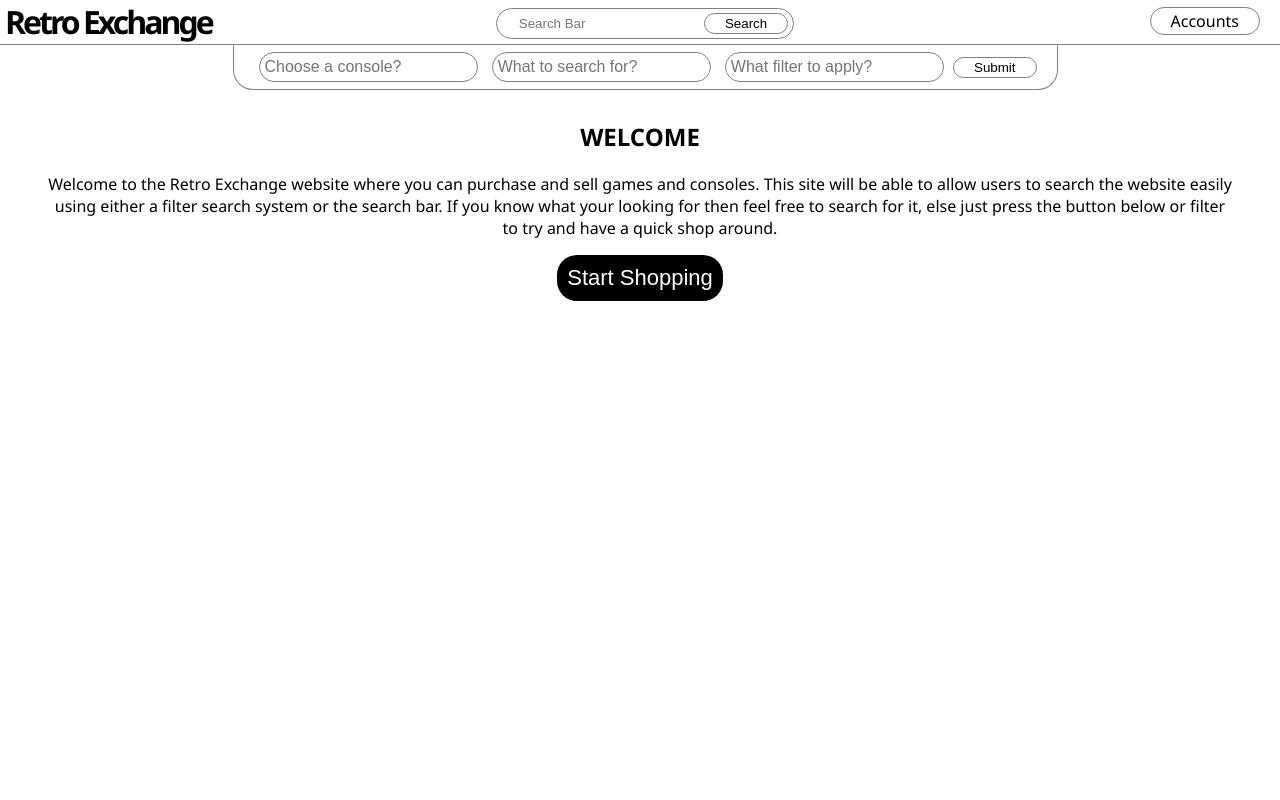
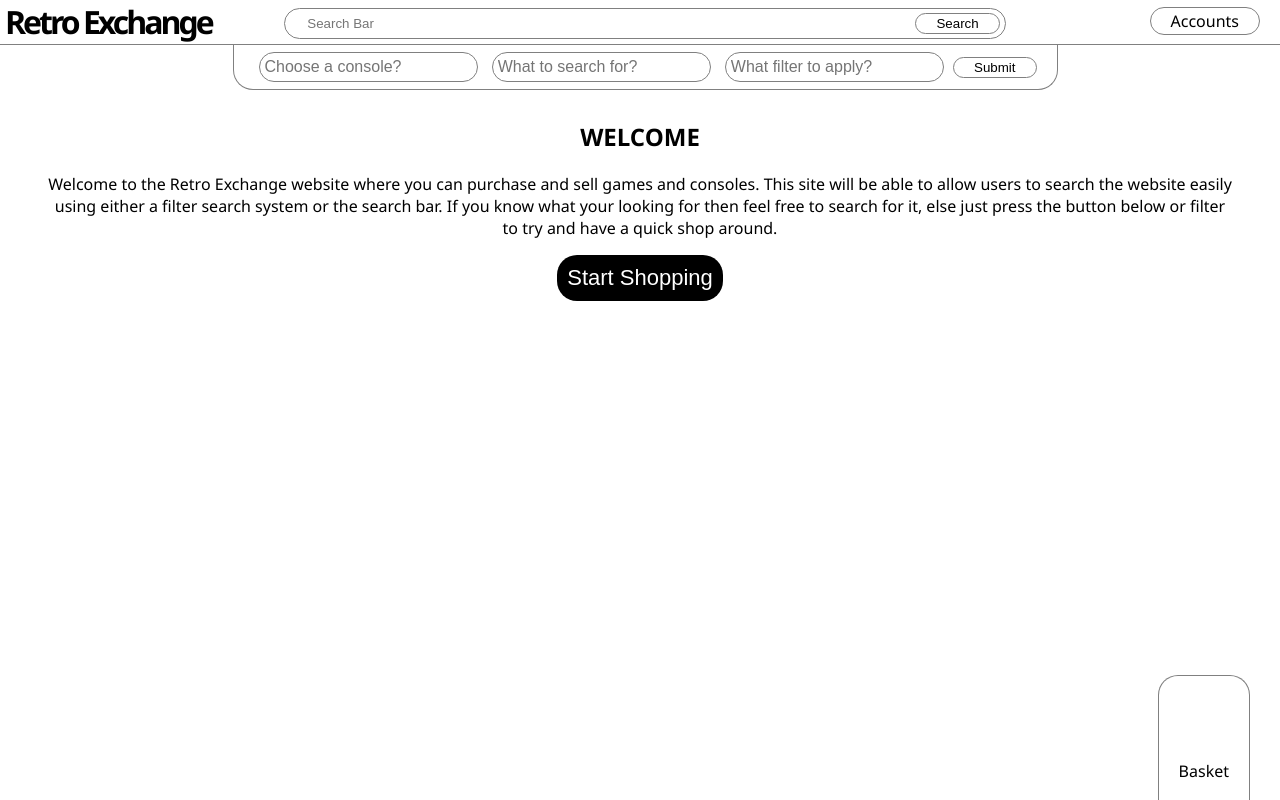
Before and after one commit to Code-Institute-Submissions/roy-finch-full-website-dev_NovResub, a Django app: page / in a window 1280 px wide. Run offline with Django 3.2, Linux system fonts and the light colour scheme.

Commit message:
finished the homepage and base template and maade the search bar larger

```diff
--- a/templates/base.html
+++ b/templates/base.html
@@ -11,6 +11,9 @@
 
     {% block corecss %}
         <style>
+            html {
+                overflow-x: hidden;
+            }
             body {
                 left: 0px;
                 top: 0px;
@@ -28,8 +31,8 @@
                 top: 0px;
                 left: 0px;
                 width: 100%;
+                display: inline-block;
                 border-bottom: 1px solid grey;
-                display: inline-block;
             }
             .nav-bar {
                 padding: 0px 5px 5px 5px;
@@ -66,12 +69,19 @@
                 margin: 5px 0px 0px 0px;
                 color: black;
             }
-            .half-border {
+            .half-upper-border {
                 border: 1px solid grey;
                 border-top: none;
                 padding: 2px 20px 2px 20px;
                 border-bottom-left-radius: 20px;
                 border-bottom-right-radius: 20px;
+            }
+            .half-bottom-border {
+                border: 1px solid grey;
+                border-bottom: none;
+                padding: 2px 20px 2px 20px;
+                border-top-left-radius: 20px;
+                border-top-right-radius: 20px;
             }
             .center {
                 margin: auto;
@@ -116,6 +126,19 @@
             .dropdown:hover .dropdown-container {
                 display: block;
             }
+            .bottom {
+                position: fixed;
+                bottom: 0px;
+            }
+            .search-form {
+                width: 500px;
+            }
+            .search-bar {
+                width: 600px;
+            }
+            .fit-content {
+                width: fit-content;
+            }
         </style>
     {% endblock %}
 
@@ -137,8 +160,8 @@
             </div>
         </div>
         <div class="center m-t-35">
-            <form class="border" method="GET" action="">
-                <input type="text" name="search" placeholder="Search Bar" >
+            <form class="border fit-content" method="GET" action="">
+                <input class="search-bar" type="text" name="search" placeholder="Search Bar" >
                 <button class="border search-button">
                     <span>Search</span>
                 </button>
@@ -147,7 +170,7 @@
     </div>
 
     <div class="nav-bar">
-        <form class="center half-border" method="GET" action="">
+        <form class="center half-upper-border" method="GET" action="">
             <input class="border large-text p-5 m-5" placeholder="Choose a console?" class="no-default filter" name="c" list="console"/>
             <datalist id="console">
                 <option value="No Specific Console"/>
@@ -188,6 +211,17 @@
         {% endblock %}
     </div>
 
+    <div class="half-bottom-border right bottom">
+        <br>
+        <br>
+        <br>
+        <p>Basket</p>
+        {% if grand_total %}
+            <p>{{ grand_total }}</p>
+        {% endif %}
+    </div>
+
+
     {% block postloadjs %}
     {% endblock %}
 </body>
```
